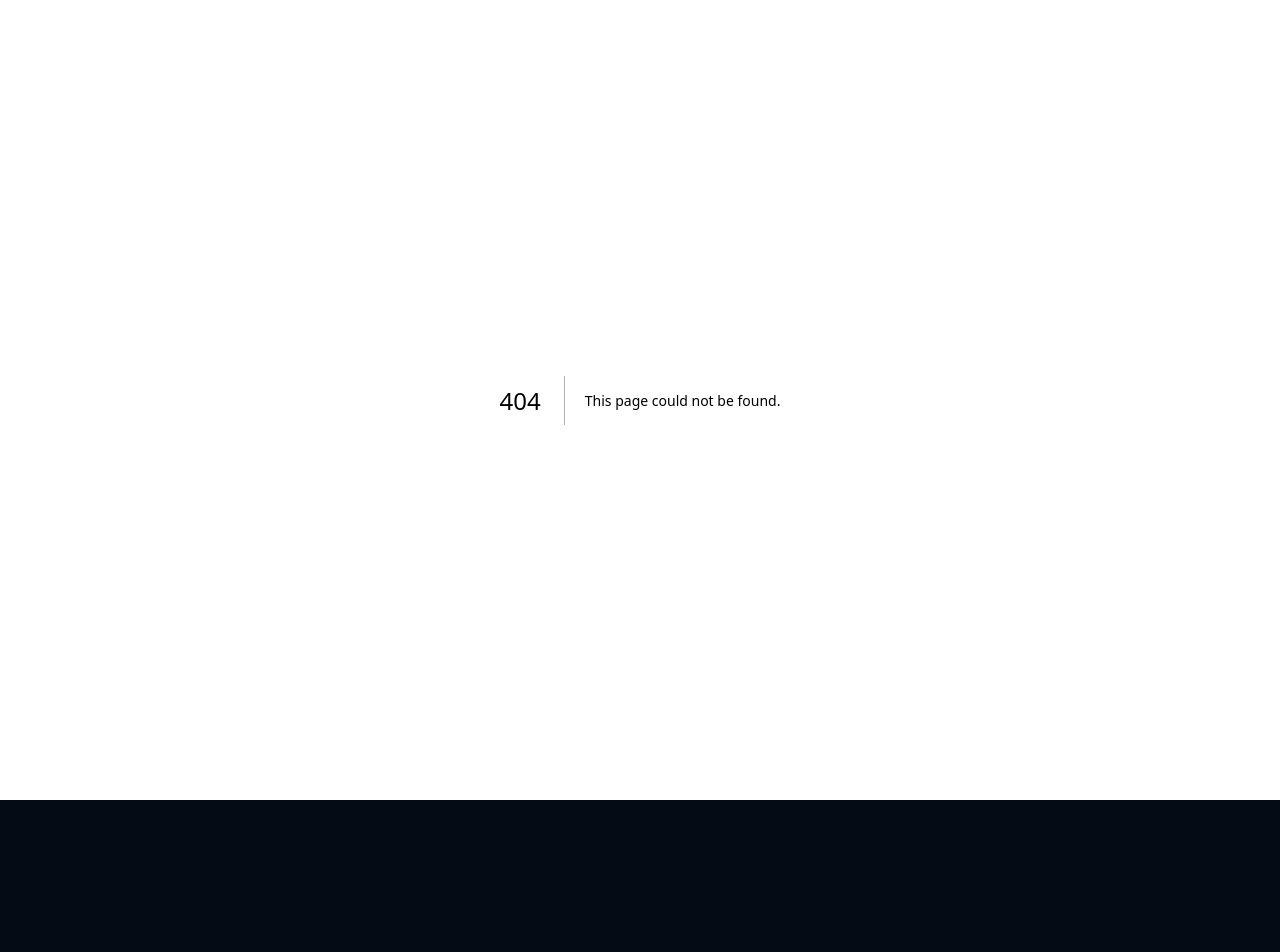
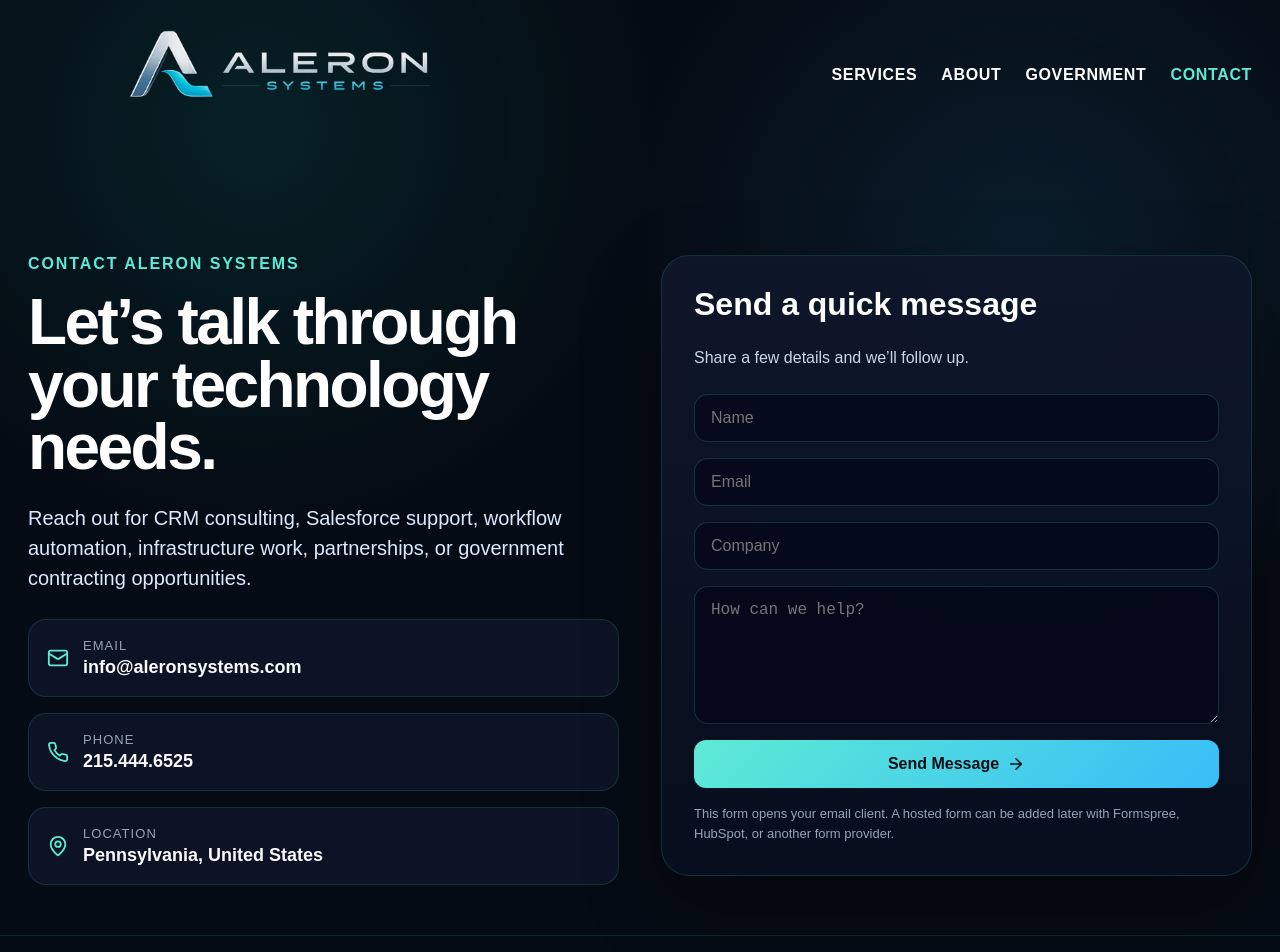
Before and after one commit to aleronsystems/website, a Next.js app: page /contact in a window 1280 px wide. Before the commit this address had no page. Shown: the top 952 px of the page. Before the commit the page ends 800 px from the top, so only its background shows below. Built offline with nearby package versions, Linux system fonts and the light colour scheme.

Commit message:
Create page.tsx

```diff
--- /dev/null
+++ b/app/contact/page.tsx
@@ -0,0 +1,266 @@
+'use client';
+
+import Image from 'next/image';
+import { motion } from 'framer-motion';
+import { Mail, Phone, MapPin, ArrowRight } from 'lucide-react';
+
+export default function ContactPage() {
+  return (
+    <main
+      style={{
+        minHeight: '100vh',
+        background:
+          'radial-gradient(circle at 20% 10%, rgba(20,184,166,.12), transparent 26%), radial-gradient(circle at 80% 20%, rgba(56,189,248,.10), transparent 28%), #050b14',
+        color: 'white',
+        fontFamily: 'Arial, sans-serif',
+        overflowX: 'hidden',
+      }}
+    >
+      <header
+        style={{
+          maxWidth: '1280px',
+          margin: '0 auto',
+          marginTop: '-105px',
+          padding: '0px 28px',
+          display: 'flex',
+          justifyContent: 'space-between',
+          alignItems: 'center',
+          gap: '24px',
+          flexWrap: 'nowrap',
+        }}
+      >
+        <a href="/" style={{ display: 'inline-flex', alignItems: 'center', marginLeft: '-20px' }}>
+          <Image
+            src="/logos/navbar-logo-dark.png"
+            alt="Aleron Systems"
+            width={520}
+            height={160}
+            priority
+            style={{ width: '540px', height: 'auto', display: 'block' }}
+          />
+        </a>
+
+        <nav
+          style={{
+            display: 'flex',
+            gap: '24px',
+            flexWrap: 'nowrap',
+            alignItems: 'center',
+            fontSize: '16px',
+            fontWeight: 700,
+            letterSpacing: '0.04em',
+            textTransform: 'uppercase',
+          }}
+        >
+          <a href="/services" style={{ color: 'white', textDecoration: 'none' }}>Services</a>
+          <a href="/about" style={{ color: 'white', textDecoration: 'none' }}>About</a>
+          <a href="/government" style={{ color: 'white', textDecoration: 'none' }}>Government</a>
+          <a href="/contact" style={{ color: '#5eead4', textDecoration: 'none' }}>Contact</a>
+        </nav>
+      </header>
+
+      <section
+        style={{
+          maxWidth: '1280px',
+          margin: '0 auto',
+          padding: '0px 28px 50px',
+          display: 'grid',
+          gridTemplateColumns: 'repeat(auto-fit, minmax(340px, 1fr))',
+          gap: '42px',
+          alignItems: 'start',
+        }}
+      >
+        <motion.div initial={{ opacity: 0, y: 18 }} animate={{ opacity: 1, y: 0 }}>
+          <div
+            style={{
+              color: '#5eead4',
+              marginBottom: '18px',
+              fontWeight: 800,
+              letterSpacing: '0.12em',
+              textTransform: 'uppercase',
+              fontSize: '16px',
+            }}
+          >
+            Contact Aleron Systems
+          </div>
+
+          <h1
+            style={{
+              fontSize: 'clamp(40px, 5vw, 68px)',
+              lineHeight: '0.98',
+              margin: '0 0 24px',
+              letterSpacing: '-0.04em',
+              maxWidth: '900px',
+            }}
+          >
+            Let’s talk through your technology needs.
+          </h1>
+
+          <p
+            style={{
+              color: '#dbeafe',
+              fontSize: '20px',
+              lineHeight: '1.5',
+              marginBottom: '26px',
+              maxWidth: '760px',
+            }}
+          >
+            Reach out for CRM consulting, Salesforce support, workflow automation,
+            infrastructure work, partnerships, or government contracting opportunities.
+          </p>
+
+          <div style={{ display: 'grid', gap: '16px', maxWidth: '620px' }}>
+            <div style={infoBoxStyle}>
+              <Mail color="#5eead4" size={22} />
+              <div>
+                <div style={labelStyle}>Email</div>
+                <a href="mailto:info@aleronsystems.com" style={valueLinkStyle}>
+                  info@aleronsystems.com
+                </a>
+              </div>
+            </div>
+
+            <div style={infoBoxStyle}>
+              <Phone color="#5eead4" size={22} />
+              <div>
+                <div style={labelStyle}>Phone</div>
+                <a href="tel:2154446525" style={valueLinkStyle}>
+                  215.444.6525
+                </a>
+              </div>
+            </div>
+
+            <div style={infoBoxStyle}>
+              <MapPin color="#5eead4" size={22} />
+              <div>
+                <div style={labelStyle}>Location</div>
+                <div style={valueStyle}>Pennsylvania, United States</div>
+              </div>
+            </div>
+          </div>
+        </motion.div>
+
+        <motion.div initial={{ opacity: 0, scale: 0.96 }} animate={{ opacity: 1, scale: 1 }}>
+          <form
+            action="mailto:info@aleronsystems.com"
+            method="post"
+            encType="text/plain"
+            style={{
+              padding: '32px',
+              borderRadius: '28px',
+              background:
+                'linear-gradient(180deg, rgba(15,23,42,.92), rgba(7,16,31,.92))',
+              border: '1px solid rgba(94,234,212,.14)',
+              boxShadow: '0 28px 80px rgba(0,0,0,.28)',
+              display: 'grid',
+              gap: '16px',
+            }}
+          >
+            <h2 style={{ fontSize: '32px', margin: '0 0 8px', lineHeight: 1.05 }}>
+              Send a quick message
+            </h2>
+
+            <p style={{ color: '#cbd5e1', fontSize: '16px', lineHeight: '1.55', margin: '0 0 8px' }}>
+              Share a few details and we’ll follow up.
+            </p>
+
+            <input name="name" placeholder="Name" style={inputStyle} />
+            <input name="email" placeholder="Email" style={inputStyle} />
+            <input name="company" placeholder="Company" style={inputStyle} />
+            <textarea name="message" placeholder="How can we help?" rows={6} style={inputStyle} />
+
+            <button type="submit" style={buttonStyle}>
+              Send Message <ArrowRight size={18} />
+            </button>
+
+            <p style={{ color: '#94a3b8', fontSize: '13px', lineHeight: '1.5', margin: 0 }}>
+              This form opens your email client. A hosted form can be added later with Formspree,
+              HubSpot, or another form provider.
+            </p>
+          </form>
+        </motion.div>
+      </section>
+
+      <footer
+        style={{
+          maxWidth: '1280px',
+          margin: '0 auto',
+          padding: '30px 28px 44px',
+          textAlign: 'center',
+          borderTop: '1px solid rgba(94,234,212,.12)',
+        }}
+      >
+        <Image
+          src="/footer/footer-logo-dark.png"
+          alt="Aleron Systems"
+          width={300}
+          height={100}
+          style={{ width: '260px', height: 'auto' }}
+        />
+        <p style={{ color: '#94a3b8' }}>
+          CRM consulting • Cloud solutions • Workflow automation • Security & infrastructure
+        </p>
+        <p style={{ color: '#64748b', fontSize: '13px' }}>
+          © 2026 Aleron Systems LLC. All rights reserved.
+        </p>
+      </footer>
+    </main>
+  );
+}
+
+const infoBoxStyle = {
+  display: 'flex',
+  gap: '14px',
+  alignItems: 'center',
+  padding: '18px',
+  borderRadius: '18px',
+  background: 'rgba(15,23,42,.75)',
+  border: '1px solid rgba(94,234,212,.14)',
+};
+
+const labelStyle = {
+  color: '#94a3b8',
+  fontSize: '13px',
+  marginBottom: '4px',
+  textTransform: 'uppercase' as const,
+  letterSpacing: '0.08em',
+};
+
+const valueStyle = {
+  color: '#f8fafc',
+  fontSize: '18px',
+  fontWeight: 700,
+};
+
+const valueLinkStyle = {
+  color: '#f8fafc',
+  fontSize: '18px',
+  fontWeight: 700,
+  textDecoration: 'none',
+};
+
+const inputStyle = {
+  width: '100%',
+  padding: '14px 16px',
+  borderRadius: '14px',
+  border: '1px solid rgba(94,234,212,.18)',
+  background: 'rgba(2,6,23,.65)',
+  color: 'white',
+  fontSize: '16px',
+  outline: 'none',
+};
+
+const buttonStyle = {
+  display: 'inline-flex',
+  alignItems: 'center',
+  justifyContent: 'center',
+  gap: '8px',
+  background: 'linear-gradient(135deg,#5eead4,#38bdf8)',
+  color: '#021014',
+  padding: '15px 22px',
+  borderRadius: '12px',
+  border: 'none',
+  fontWeight: 800,
+  fontSize: '16px',
+  cursor: 'pointer',
+};
```
